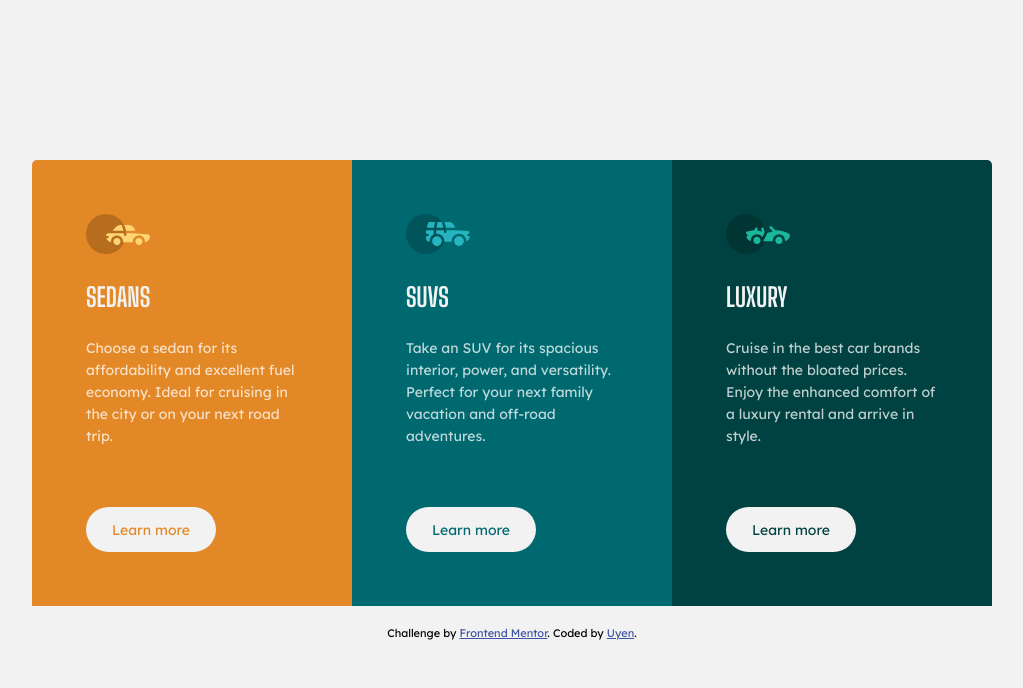
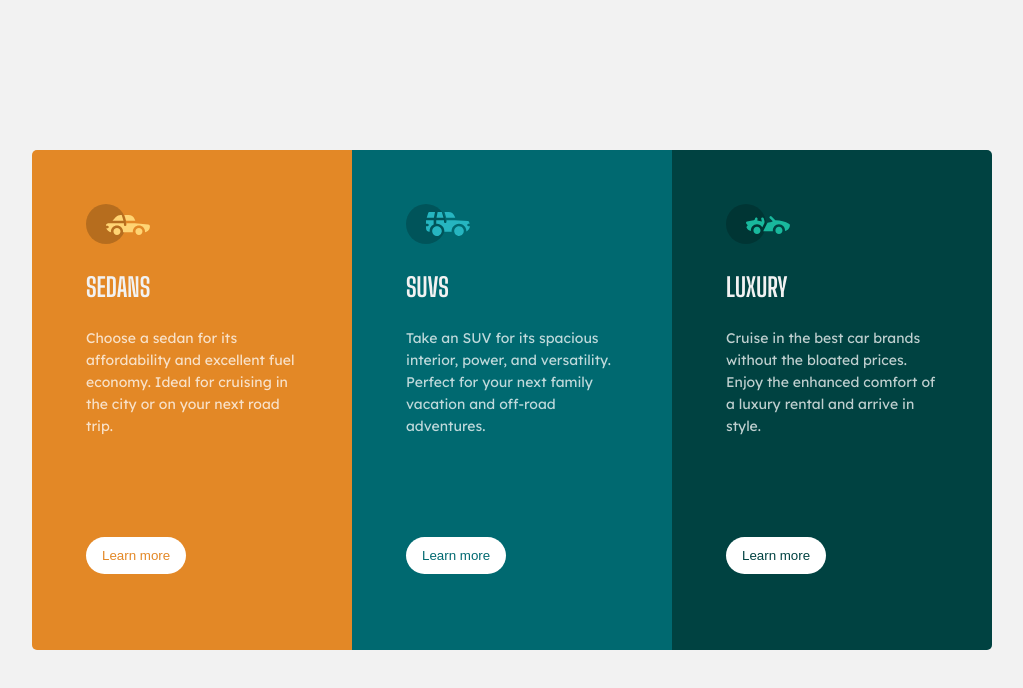
Before and after one commit to shark4869/3-column-preview-card, a plain HTML site: page index.html in a window 1280 px wide. Shown: the whole page, without its empty margins (128-1151 px from the left). Drawn offline with Linux system fonts and the light colour scheme.

Commit message:
four commit

```diff
--- a/css/style.css
+++ b/css/style.css
@@ -37,6 +37,7 @@ html {
     flex-wrap: wrap;
     margin-left: 0;
     margin-right: 0;
+    height: 100%;
 }
 
 .col {
@@ -50,7 +51,7 @@ html {
     max-width: 33.3333%;
 }
 .card {
-
+    height: 500px;
     border-radius: 5px;
     overflow: hidden;
 }
@@ -84,33 +85,36 @@ html {
     color: var(--text-color);
     line-height: 2.2rem;
 }
-.card__more {
-    margin-top: 60px;
-    background-color: var(--background-headings-buttons);
+.btn {
     border-radius: 30px;
+    background-color: #fff;
+    text-decoration: none;
+    padding: 11px 16px;
+    display: inline-block;
+    margin-top: 100px;
     border: none;
-    min-width: 130px;
-    height: 45px;
-    font-size: 1.4rem;
     cursor: pointer;
-    font-family: inherit;
-    outline: none;
+    /* cho trình duyệt bình thường */
     appearance: none;
+    /* cho safari */
+    -webkit-appearance: none;
+
 }
- .card-item:nth-of-type(1) .card__more {
+.card-item .btn:hover {
+    background-color: transparent;
+    border: 2px solid #fff;
+    color: #fff !important;
+}
+.card-item:nth-of-type(1) .btn {
   color: var(--Bright-orange);
 }
-.card-item:nth-of-type(2) .card__more {
+.card-item:nth-of-type(2) .btn {
     color: var(--Dark-cyan);
 }
-.card-item:nth-of-type(3) .card__more {
+.card-item:nth-of-type(3) .btn {
     color: var(--Very-dark-cyan);
 }
-.card-item .card__more:hover {
-    background-color: unset;
-    border: 2px solid #fff;
-    color: #fff;
-}
+
 .attribution {
     font-size: 11px;
     text-align: center;
@@ -125,5 +129,7 @@ html {
         flex: 0 0 100%;
         max-width: 100%;
     }
-
+    .btn {
+        width: 100%;
+    }
 }
--- a/index.html
+++ b/index.html
@@ -27,9 +27,7 @@
               Choose a sedan for its affordability and excellent fuel economy. Ideal for cruising in the city
               or on your next road trip.
             </p>
-            <button class="card__more">
-              Learn more
-            </button>
+            <button class="btn">Learn more</button>
           </div>
           <div class="card-item col l-4 c-12">
             <div class="card__icon">
@@ -42,9 +40,7 @@
               Take an SUV for its spacious interior, power, and versatility. Perfect for your next family vacation
               and off-road adventures.
             </p>
-            <button class="card__more">
-              Learn more
-            </button>
+            <button class="btn">Learn more</button>
           </div>
           <div class="card-item col l-4 c-12">
             <div class="card__icon">
@@ -57,15 +53,10 @@
               Cruise in the best car brands without the bloated prices. Enjoy the enhanced comfort of a luxury
             rental and arrive in style.
             </p>
-            <button class="card__more">
-              Learn more
-            </button>
+            <button class="btn">Learn more</button>
           </div>
         </div>
-        <div class="attribution">
-            Challenge by <a href="https://www.frontendmentor.io?ref=challenge" target="_blank">Frontend Mentor</a>.
-            Coded by <a href="#">Uyen</a>.
-          </div>
+
       </div>
     </div>
   </div>
```
